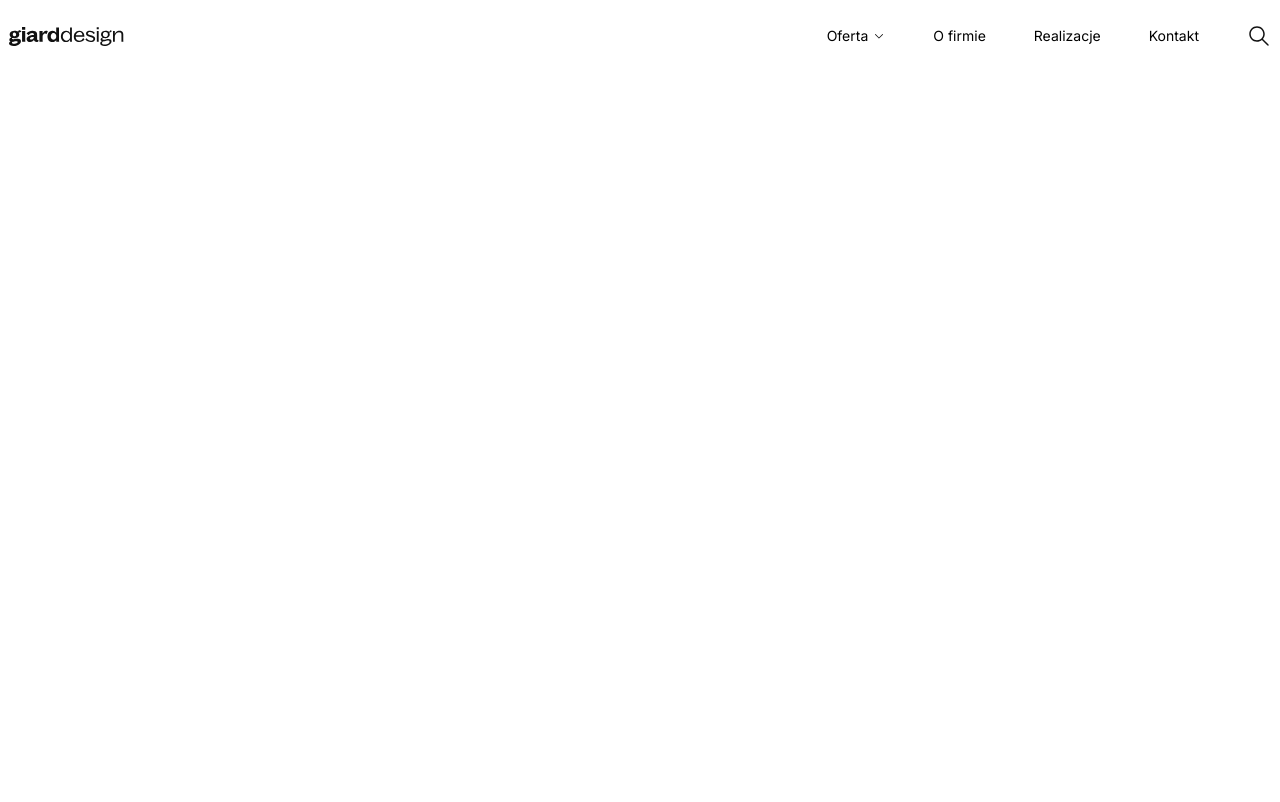
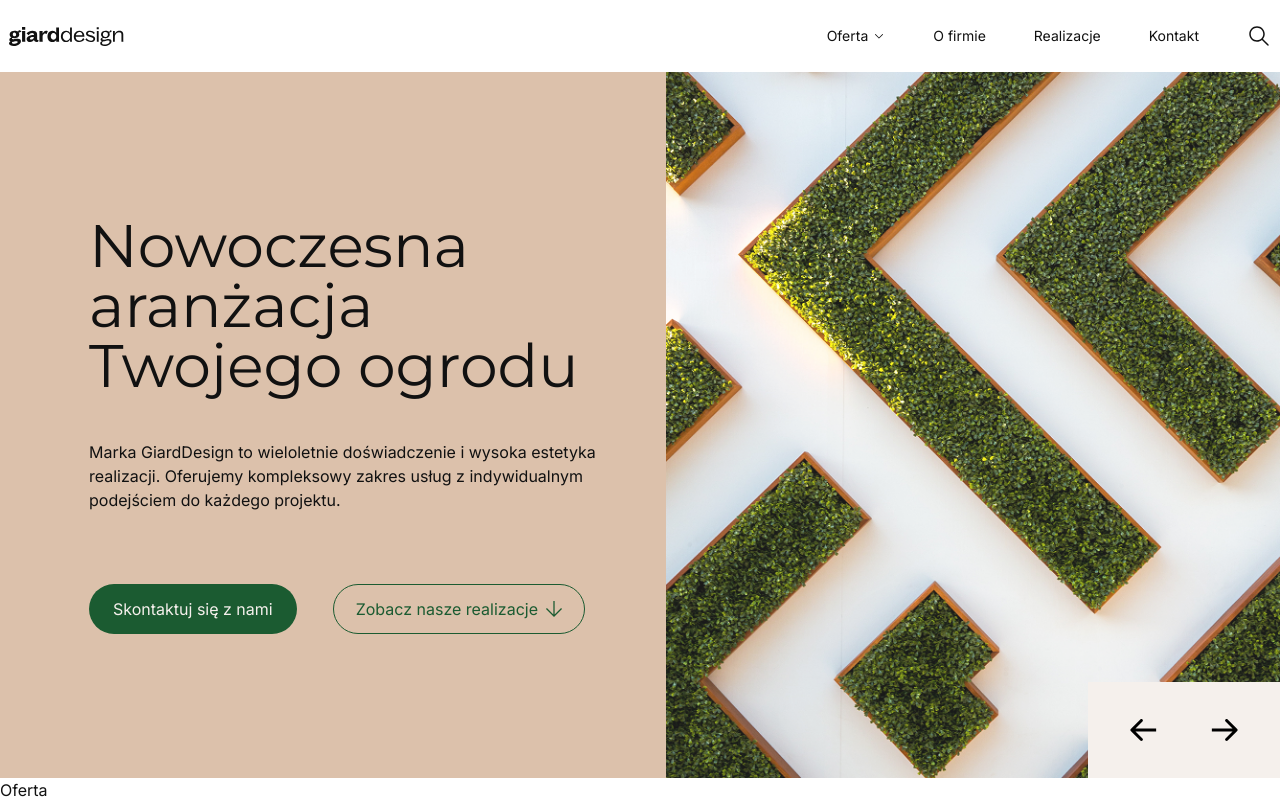
Before and after one commit to INJOKER11/adRespect-Test, a website built with Vite: page index.html in a window 1280 px wide. Built offline with nearby package versions, Linux system fonts and the light colour scheme.

Commit message:
feat: add hero section

```diff
--- a/index.html
+++ b/index.html
@@ -20,7 +20,7 @@
             <li>
               <button class="flex items-center gap-1.25">
                 Oferta
-                <img src="./src/assets/arrow_dw.svg" alt="" />
+                <img src="src/assets/chevron_dw.svg" alt="" />
               </button>
             </li>
             <li><a href="#">O firmie</a></li>
@@ -36,7 +36,62 @@
     </header>
 
     <main>
-      <section></section>
+      <!--      hero-->
+      <section
+        class="bg-beige relative grid max-h-[737px] grid-cols-[52%_48%] overflow-hidden"
+      >
+        <div class="flex flex-col gap-18 px-[89px_64px] py-36">
+          <div class="flex flex-col gap-11">
+            <h1
+              class="font-[family-name:var(--font-montserrat)] text-6xl font-medium"
+            >
+              Nowoczesna aranżacja Twojego ogrodu
+            </h1>
+            <p class="text-[16px]">
+              Marka GiardDesign to wieloletnie doświadczenie i wysoka estetyka
+              realizacji. Oferujemy kompleksowy zakres usług z indywidualnym
+              podejściem do każdego projektu.
+            </p>
+          </div>
+          <div class="flex gap-9">
+            <button
+              class="bg-primary text-grey cursor-pointer rounded-full px-6 py-3"
+            >
+              Skontaktuj się z nami
+            </button>
+            <button
+              class="border-primary text-primary flex cursor-pointer items-center gap-[8px] rounded-full border bg-transparent px-[22px] py-3"
+            >
+              Zobacz nasze realizacje
+              <img
+                class="h-[16px] w-[16px]"
+                src="./src/assets/arw_dwn.svg"
+                alt=""
+              />
+            </button>
+          </div>
+        </div>
+        <div class="h-full">
+          <img
+            src="./src/assets/slider-pic.png"
+            class="h-full w-full object-cover"
+            alt=""
+          />
+        </div>
+        <div
+          class="bg-grey absolute right-[0] bottom-[0] flex gap-[32px] px-[32px] py-[24px]"
+        >
+          <button class="cursor-pointer" aria-label="slide left">
+            <img src="./src/assets/arw_left.svg" alt="" />
+          </button>
+          <button class="cursor-pointer" aria-label="slide right">
+            <img class="rotate-180" src="./src/assets/arw_left.svg" alt="" />
+          </button>
+        </div>
+      </section>
+
+      <!--      oferta-->
+      <section>Oferta</section>
     </main>
 
     <footer></footer>
--- a/package.json
+++ b/package.json
@@ -15,6 +15,7 @@
   },
   "dependencies": {
     "@fontsource/inter": "^5.3.0",
+    "@fontsource/montserrat": "^5.3.0",
     "@tailwindcss/vite": "^4.3.3",
     "tailwindcss": "^4.3.3"
   }
--- a/src/main.js
+++ b/src/main.js
@@ -1,2 +1,3 @@
 import "./style.css";
 import "@fontsource/inter";
+import "@fontsource/montserrat";
--- a/src/style.css
+++ b/src/style.css
@@ -2,8 +2,18 @@
 
 @theme {
   --font-sans: "Inter", sans-serif;
+  --font-montserrat: "Montserrat", sans-serif;
+
+  --color-primary: #1b5b31;
+  --color-grey: #f5f0ec;
+  --color-beige: #dcc1ab;
+
+  --color-black: #111111;
+  --color-white: #ffffff;
+  --color-blue: #003edc;
 }
 
 body {
   font-family: var(--font-sans);
+  color: var(--color-black);
 }
```
Also changed, not shown: src/assets/arw_dwn.svg (added), src/assets/arw_left.svg (added), src/assets/chevron_dw.svg (renamed from src/assets/arrow_dw.svg), src/assets/slider-pic.png (added), 1 other file.
